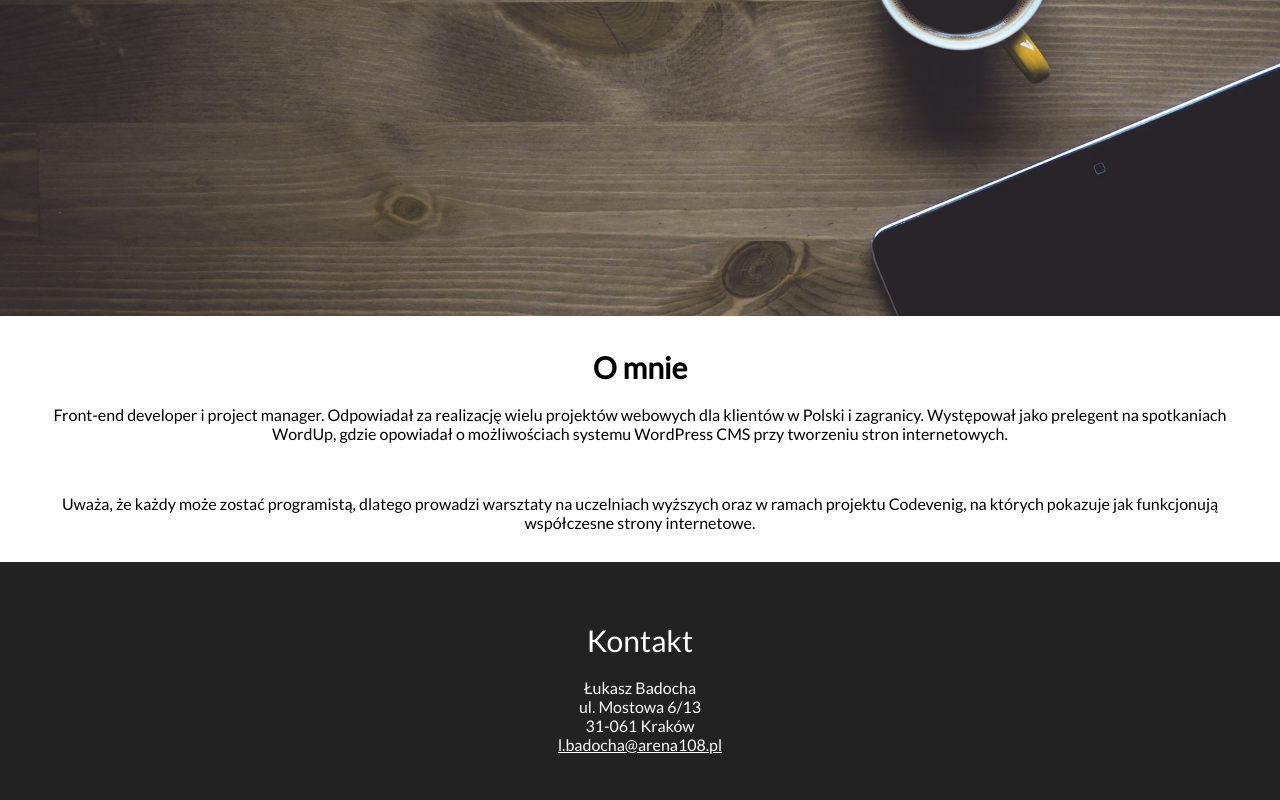
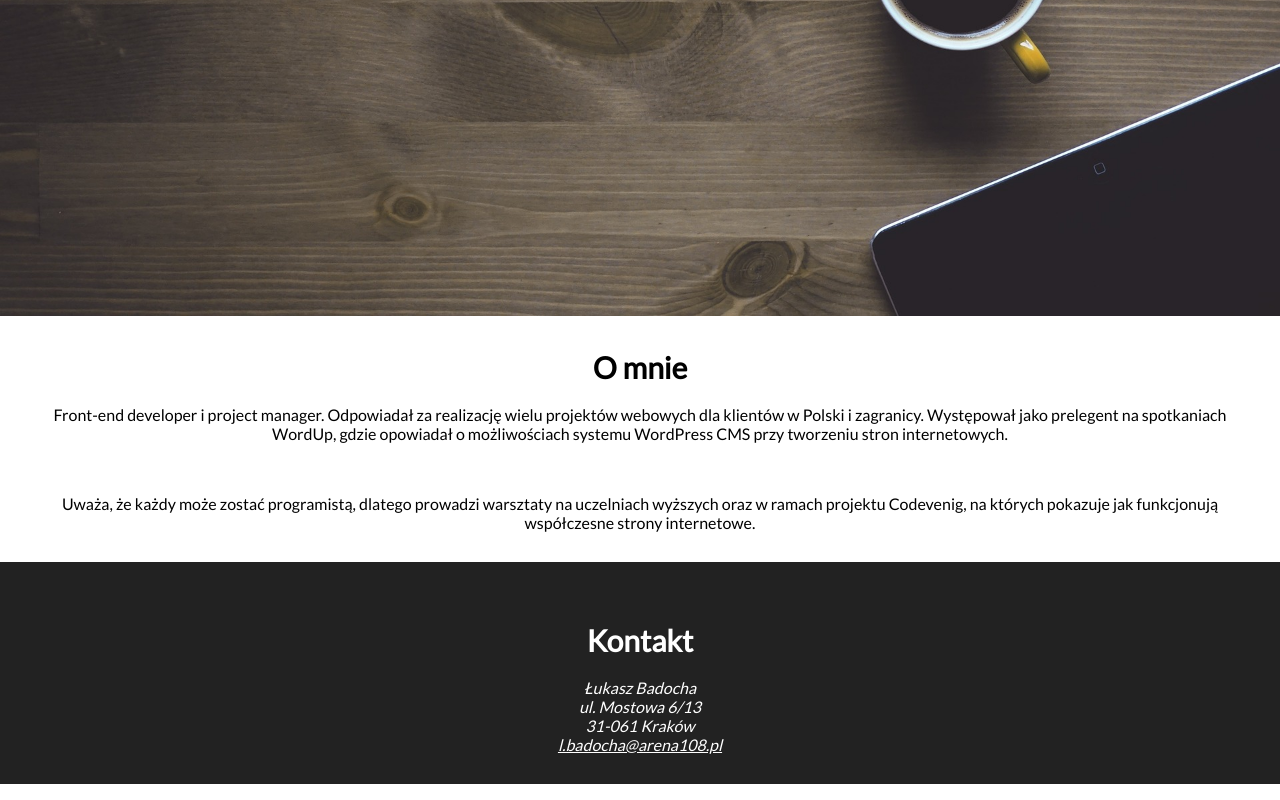
Before and after one commit to gregmiasek/html-poprawa, a plain HTML site: page index.html in a window 1280 px wide. Shown: the part 604-1404 px from the top of the page. Drawn offline with Linux system fonts and the light colour scheme.

Commit message:
po walidacji W3

```diff
--- a/index.html
+++ b/index.html
@@ -36,10 +36,10 @@
 
 
     <footer id="contact">
-        <p id="contact-header">Kontakt</p>
-        <p id="contact-content">
+        <h3 id="contact-header">Kontakt</h3>
+        <address id="contact-content">
             Łukasz Badocha<br /> ul. Mostowa 6/13<br /> 31-061 Kraków<br />
-            <a href="mailto:l.badocha@arena108.pl">l.badocha@arena108.pl</a></p>
+            <a href="mailto:l.badocha@arena108.pl">l.badocha@arena108.pl</a></address>
     </footer>
 
 </body>
```
